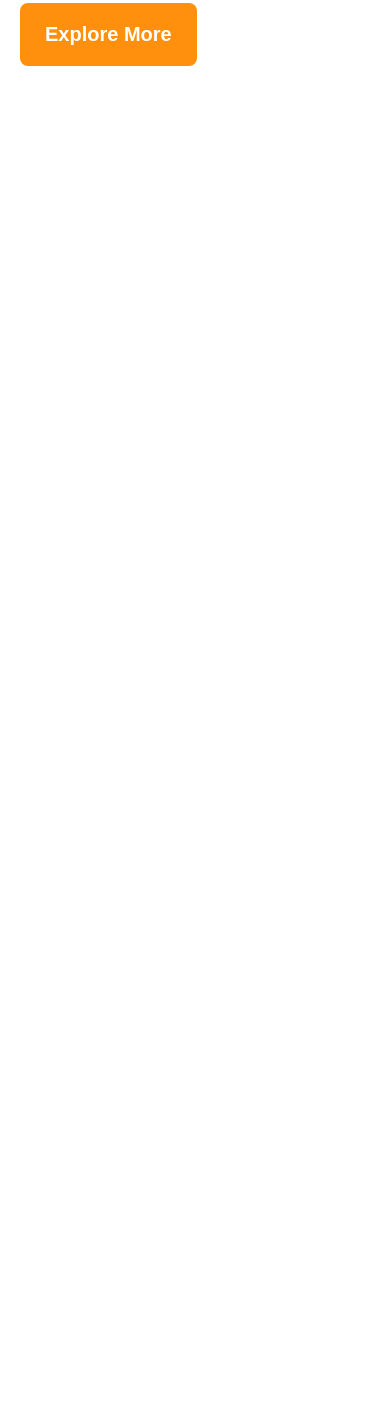
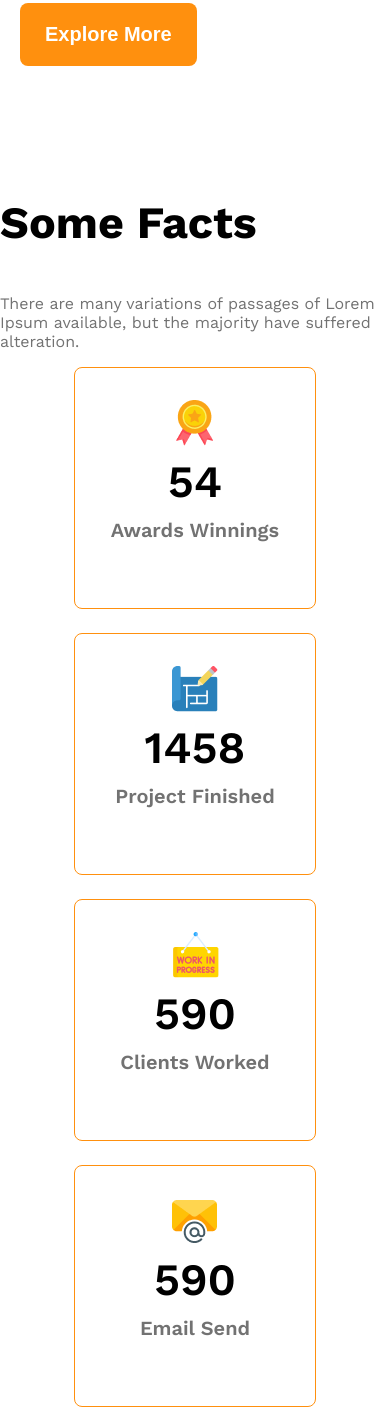
Before and after one commit to marufahmedinfo/g3-architects-project, a plain HTML site: page index.html in a window 390 px wide. Shown: the part 2796-4203 px from the top of the page. Before the commit the page ends 2862 px from the top, so only its background shows below. Drawn offline with nearby package versions, Linux system fonts and the light colour scheme.

Commit message:
added a some fect sryling & responsive design

```diff
--- a/index.html
+++ b/index.html
@@ -37,11 +37,50 @@
                 <img src="images/team4.png" alt="tow architects discasing about deaign">
             </div>
             <div class="our-feture">
-                <h3 class="feture-title"><span id="quick-list" class="text-light-gray">Quick list</span> <span class="">of Our</span> <span class="text-primary">Features</span></h3>
+                <h3 class="section-title"><span id="quick-list" class="text-light-gray">Quick list</span> <span class="">of Our</span> <span class="text-primary">Features</span></h3>
                 <p class="feture-description text-light-gray">There are many variations of passages of Lorem Ipsum available, but the majority have suffered alteration in some form, by injected humour, or randomised words which don't look even</p>
                 <button class="btn-primary">Explore More</button>
             </div>
         </section>
+        <!-- fetures well enjoy -->
+        <section class="">
+
+        </section>
+        <!-- some fatch  -->
+         <section class="some-facts">
+            <h3 class="section-title">Some Facts</h3>
+            <p class="text-light-gray fact-description">There are many variations of passages of Lorem Ipsum available, but the majority have suffered alteration.</p>
+            <div class="facts-container">
+                <div class="fact-card display-flex">
+                    <div class="">
+                        <img src="images/icons/ribon.png" alt="" class="fact-icon">
+                        <h4 class="fact-number">54</h4>
+                        <h5 class="fact-name text-light-gray">Awards Winnings</h5>
+                    </div>
+                </div>
+                <div class="fact-card display-flex">
+                    <div class="">
+                        <img src="images/icons/projects.png" alt="" class="fact-icon">
+                        <h4 class="fact-number">1458</h4>
+                        <h5 class="fact-name text-light-gray">Project Finished</h5>
+                    </div>
+                </div>
+                <div class="fact-card display-flex">
+                    <div class="">
+                        <img src="images/icons/customers.png" alt="" class="fact-icon">
+                        <h4 class="fact-number">590</h4>
+                        <h5 class="fact-name text-light-gray">Clients Worked</h5>
+                    </div>
+                </div>
+                <div class="fact-card display-flex">
+                    <div class="">
+                        <img src="images/icons/email.png" alt="" class="fact-icon">
+                        <h4 class="fact-number">590</h4>
+                        <h5 class="fact-name text-light-gray">Email Send</h5>
+                    </div>
+                </div>
+            </div>
+         </section>
     </main>
     <footer>
 
--- a/style/style.css
+++ b/style/style.css
@@ -27,6 +27,10 @@ main{
     border: none;
     font-size: 1.25rem;
     font-weight: 600;
+}
+.section-title{
+    font-size: 2.8rem;
+    font-weight: 700;
 }
 .display-flex{
     display: flex;
@@ -98,19 +102,42 @@ main{
     margin-left: 130px;
     max-width: 560px;
 }
-.feture-title{
-    font-size: 2.8rem;
-    font-weight: 700;
-}
+
 #quick-list{
     font-weight: 500;
 
 }
 .feture-description{}
-
-
-
-
+/* some fect related style  */
+.facts-container{
+    display: grid;
+    grid-template-columns: repeat(4, 1fr);
+    align-items: center;
+    max-width: 1440px;
+}
+.fact-description{
+    max-width: 540px;
+}
+.fact-card{
+    height: 240px;
+    width: 240px;
+    border: 1px solid #FF900E;
+    border-radius: 8px;
+    text-align: center;
+    align-items: center;
+    justify-content: center;
+}
+.fact-number{
+    font-size: 2.8rem;
+    font-weight: 600;
+    margin-top: 5px;
+    margin-bottom: 10px;
+}
+.fact-name{
+    font-size: 1.25rem;
+    font-weight: 600;
+    margin-top: 10px;
+}
 
 
 
@@ -124,9 +151,13 @@ main{
     .navbar, .nav-links, .teams{
         flex-direction: column;
     }
-    .team-img-container{
-        grid-template-columns: repeat(1, 1fr);
+    .team-img-container, .facts-container{
+        grid-template-columns:  1fr;
 
+    }
+    .facts-container{
+        justify-items: center;
+        gap: 24px;
     }
     .our-feture{
         margin-left: 20px;
@@ -138,6 +169,11 @@ main{
     .teams{
         flex-direction: column;
     }
+    .facts-container {
+        grid-template-columns: repeat(2, 1fr);
+        gap: 50px;
+        justify-items: center;
+    }
     .our-feture{
         margin: 50px auto;
     }
```
